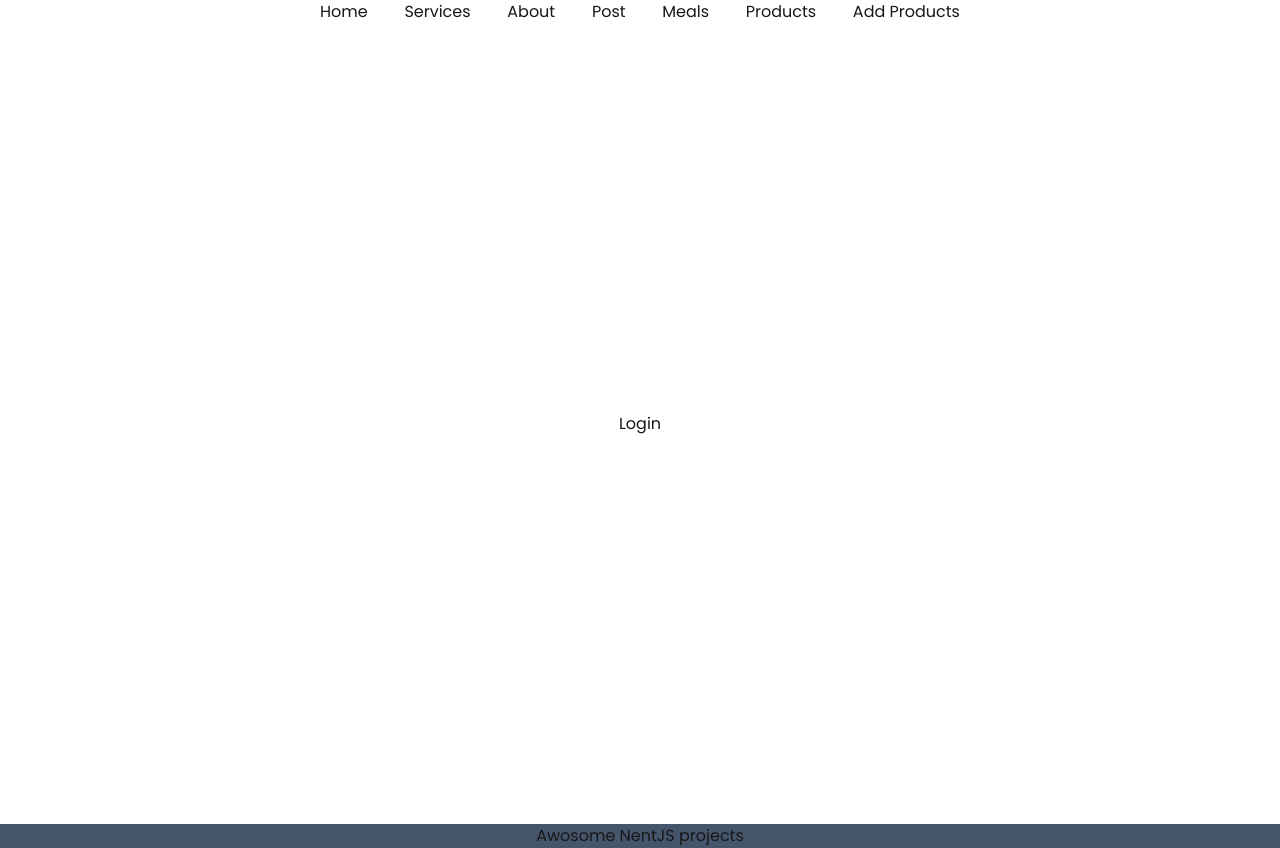
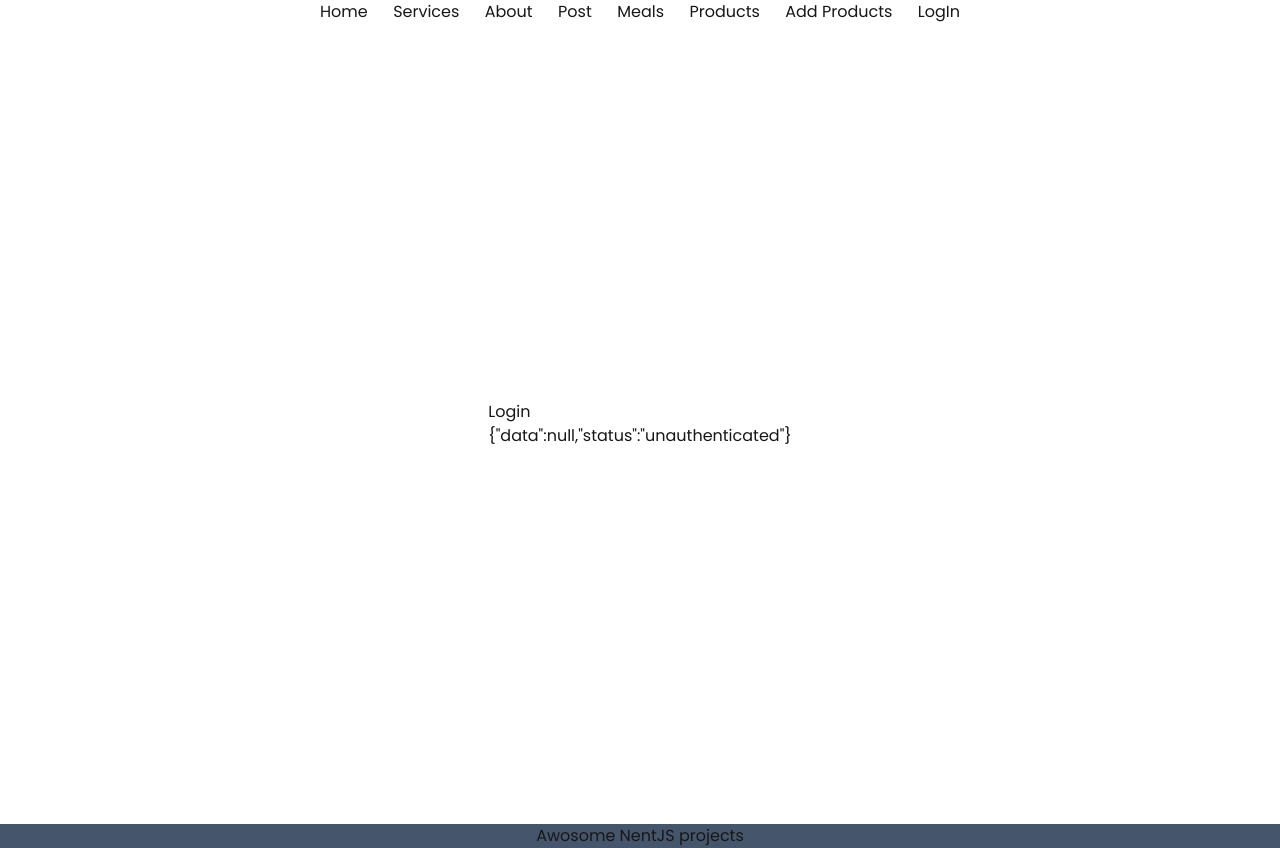
Before and after one commit to rayhanislamrabby/Hello-Next, a Next.js app: page /login in a window 1280 px wide. Built offline with nearby package versions, Linux system fonts and the light colour scheme; no server answers.

Commit message:
login systam add

```diff
--- a/package.json
+++ b/package.json
@@ -11,6 +11,7 @@
   "dependencies": {
     "mongodb": "^7.1.0",
     "next": "16.1.6",
+    "next-auth": "^4.24.13",
     "react": "19.2.3",
     "react-dom": "19.2.3"
   },
--- /dev/null
+++ b/src/Providers/NextAuthSesstionProvider.js
@@ -0,0 +1,7 @@
+"use client";
+
+import { SessionProvider } from "next-auth/react";
+
+export default function NextAuthSesstionProvider({ children }) {
+  return <SessionProvider>{children}</SessionProvider>;
+}
--- a/src/app/(authPages)/login/page.jsx
+++ b/src/app/(authPages)/login/page.jsx
@@ -1,9 +1,16 @@
+"use client"
+import LoginButon from '@/app/components/LoginButon'
+import UserInfo from '@/app/components/UserInfo'
 import React from 'react'
 
 export default function Login() {
+
+
   return (
     <div>
-      <h2>Login</h2>
+
+      <LoginButon></LoginButon>
+      <UserInfo></UserInfo>
     </div>
   )
 }
--- /dev/null
+++ b/src/app/api/auth/[...nextauth]/route.js
@@ -0,0 +1,39 @@
+import NextAuth from "next-auth";
+import CredentialsProvider from "next-auth/providers/credentials";
+
+export const authOptions = {
+  providers: [
+    CredentialsProvider({
+      // The name to display on the sign in form (e.g. "Sign in with...")
+      name: "Credentials",
+      // `credentials` is used to generate a form on the sign in page.
+      // You can specify which fields should be submitted, by adding keys to the `credentials` object.
+      // e.g. domain, username, password, 2FA token, etc.
+      // You can pass any HTML attribute to the <input> tag through the object.
+      credentials: {
+        username: { label: "Username", type: "text", placeholder: "jsmith" },
+         email: { label: "email", type: "email" },
+        password: { label: "Password", type: "password" },
+      },
+      async authorize(credentials, req) {
+        console.log("dataaa", credentials)
+        // Add logic here to look up the user from the credentials supplied
+        const user = { id: "1", name: "J Smith", email: "jsmith@example.com" };
+
+        if (user) {
+          // Any object returned will be saved in `user` property of the JWT
+          return user;
+        } else {
+          // If you return null then an error will be displayed advising the user to check their details.
+          return null;
+
+          // You can also Reject this callback with an Error thus the user will be sent to the error page with the error message as a query parameter
+        }
+      },
+    }),
+  ],
+}
+
+const handler = NextAuth(authOptions);
+
+export { handler as GET, handler as POST };
--- /dev/null
+++ b/src/app/components/LoginButon.jsx
@@ -0,0 +1,14 @@
+"use client";
+
+import React from "react";
+import { signIn } from "next-auth/react";
+
+export default function LoginButon() {
+  return (
+    <div>
+      <button onClick={() => signIn()}>
+        Login
+      </button>
+    </div>
+  );
+}
--- a/src/app/components/NavBar.jsx
+++ b/src/app/components/NavBar.jsx
@@ -28,6 +28,9 @@ const NavBar = () => {
           <Link href="/products/add">
             <li>Add Products</li>
           </Link>
+             <Link href="/login">
+            <li>LogIn</li>
+          </Link>
         </ul>
       </nav>
     </div>
--- /dev/null
+++ b/src/app/components/UserInfo.jsx
@@ -0,0 +1,16 @@
+"use client"
+
+import { useSession } from 'next-auth/react'
+import React from 'react'
+
+export default function UserInfo() {
+
+    const session = useSession()
+
+
+  return (
+    <div>
+      <p>{JSON.stringify(session)}</p>
+    </div>
+  )
+}
--- a/src/app/dashboard/products/add/components/productsAddForm.jsx
+++ b/src/app/dashboard/products/add/components/productsAddForm.jsx
@@ -3,8 +3,8 @@
 import { useRouter } from "next/navigation";
 
 export default function ProductsAddForm() {
-const router = useRouter();
-const {NEXT_PUBLIC_SERVER_ADDRESS} = process.env;
+  const router = useRouter();
+  const { NEXT_PUBLIC_SERVER_ADDRESS } = process.env;
   const handelSubmit = async (e) => {
     e.preventDefault();
 
@@ -13,7 +13,7 @@ const {NEXT_PUBLIC_SERVER_ADDRESS} = process.env;
 
     const playload = { productsName };
 
-    const res = await fetch(`${NEXT_PUBLIC_SERVER_ADDRESS}/api/items`, {
+    const res = await fetch("http://localhost:3000/api/items", {
       method: "POST",
 
       body: JSON.stringify(playload),
@@ -22,12 +22,14 @@ const {NEXT_PUBLIC_SERVER_ADDRESS} = process.env;
         "Content-type": "application/json",
       },
     });
+    console.log("ENV:", process.env.NEXT_PUBLIC_SERVER_ADDRESS);
+
     const result = await res.json();
 
     console.log("data", result);
     form.reset();
     // alert("products add ")
-router.push("/products")
+    router.push("/products");
   };
 
   return (
--- a/src/app/layout.js
+++ b/src/app/layout.js
@@ -1,10 +1,11 @@
 import { Geist, Geist_Mono, Poppins } from "next/font/google";
 import "./globals.css";
 import NavBar from "./components/NavBar";
+import NextAuthSesstionProvider from "@/Providers/NextAuthSesstionProvider";
 const poppins = Poppins({
   weight: ["400", "600", "700"],
   subsets: ["latin"],
-});;
+});
 
 const geistSans = Geist({
   variable: "--font-geist-sans",
@@ -21,17 +22,15 @@ export const metadata = {
     default: "Learning NextJS",
     template: "%s | Learning NextJS",
   },
-  keywords: ["next js", "React", "Express" , "NodeJs", "MongoDB"],
-description: "Trying To  Learn NextJs as best as we can"
-
+  keywords: ["next js", "React", "Express", "NodeJs", "MongoDB"],
+  description: "Trying To  Learn NextJs as best as we can",
 };
 
 export default function RootLayout({ children }) {
   return (
     <html lang="en" data-arp="">
-      <body
-        className={`${poppins.className}`}
-      >
+      <NextAuthSesstionProvider>
+        <body className={`${poppins.className}`}>
           <NavBar></NavBar>
           <main className="h-screen h-max-[600px] place-items-center place-content-center">
             {children}
@@ -40,6 +39,7 @@ export default function RootLayout({ children }) {
             Awosome NentJS projects
           </footer>
         </body>
+      </NextAuthSesstionProvider>
     </html>
   );
 }
--- a/src/app/page.js
+++ b/src/app/page.js
@@ -1,13 +1,17 @@
+import { getServerSession } from "next-auth";
 import Image from "next/image";
+import { authOptions } from "./api/auth/[...nextauth]/route";
 
-export default function Home() {
+export default async function Home() {
+const session = await getServerSession(authOptions)
+
   return (
  <div>
 
 <h1 className="text-4xl font-bold  text-blue-500">
       Tailwind Working
     </h1>
-
+<p className="text-red-700 text-2xl">{JSON.stringify(session)} </p>
 
  </div>
   );
--- a/src/app/products/page.jsx
+++ b/src/app/products/page.jsx
@@ -1,31 +1,21 @@
-import dbConnect from "@/lib/dbConnect";
+export const dynamic = "force-dynamic";
 
-// export const dynamic = "force-dynamic";
 export default async function ProductsPage() {
 
 
+  const res = await fetch("http://localhost:3000/api/items");
 
-  // const { NEXT_PUBLIC_SERVER_ADDRESS } = process.env;
+  const result = await res.json();
 
-  // const res = await fetch(`${NEXT_PUBLIC_SERVER_ADDRESS}/api/items`, {
-  //   cache: "force-cache",
-  // });
-  // const result = await res.json();
-  // const data = result.data;
-  // if (data.length > 3) {
-  // }
+  const data = result.data;
 
-
-const data = await dbConnect("practice_data").find({}).toArray()
-
-
-
+  console.log("dataaaaa", data);
 
   return (
     <div>
-      {data?.map((singleproducts) => {
-        return <li key={singleproducts._id}>{singleproducts.productsName}</li>;
-      })}
+      {data?.map((product) => (
+        <li key={product._id}>{product.productsName}</li>
+      ))}
     </div>
   );
 }
--- a/src/middleware.js
+++ b/src/middleware.js
@@ -1,7 +1,7 @@
 import { NextResponse } from "next/server";
 
 const dummyUserData = {
-  role: "user",
+  role: "admin",
   email: "text@admin.com",
 };
 
```
Also changed, not shown: 1 other file (tests, documents, lock files or other folders). Lines whose indentation alone changed are shown as unchanged.
